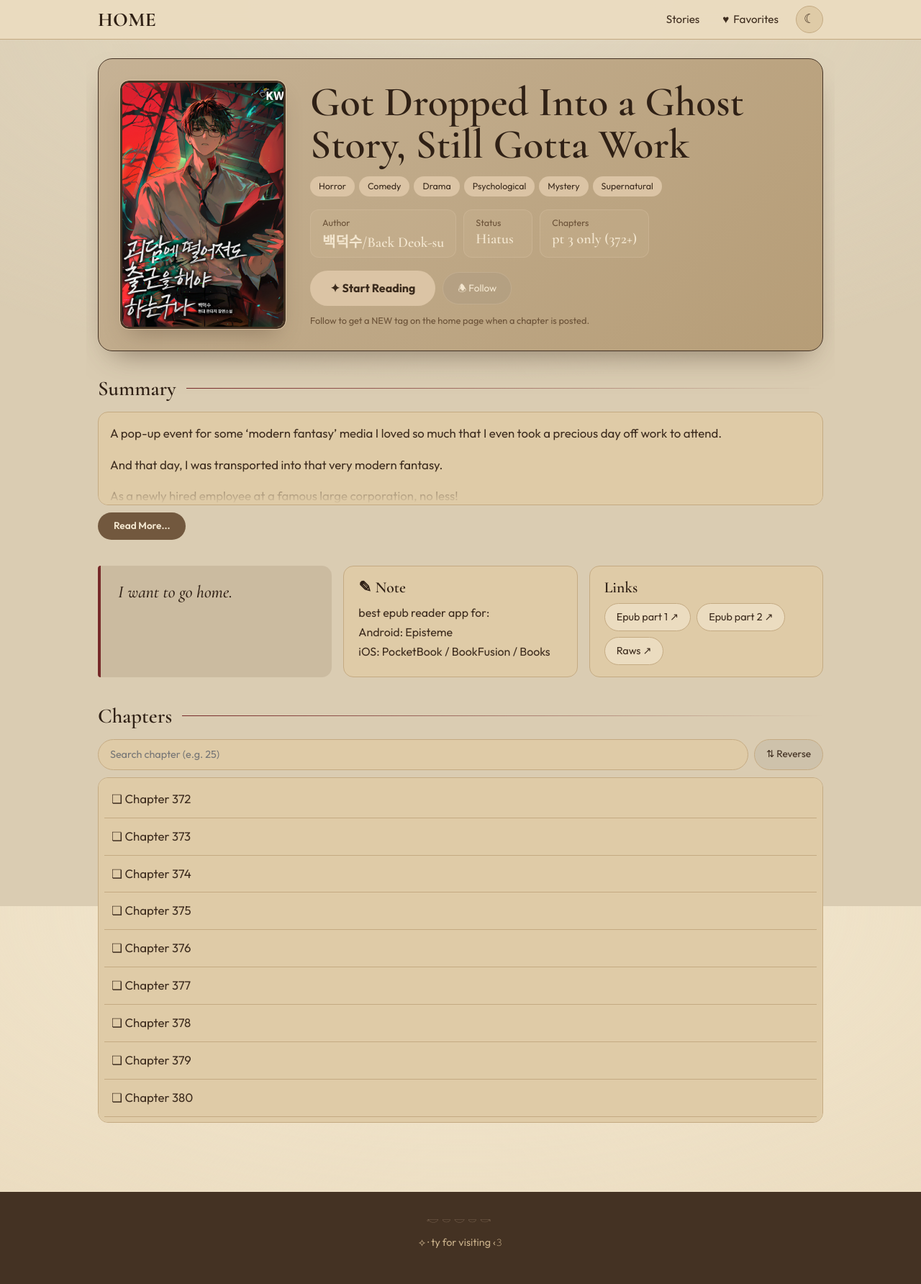
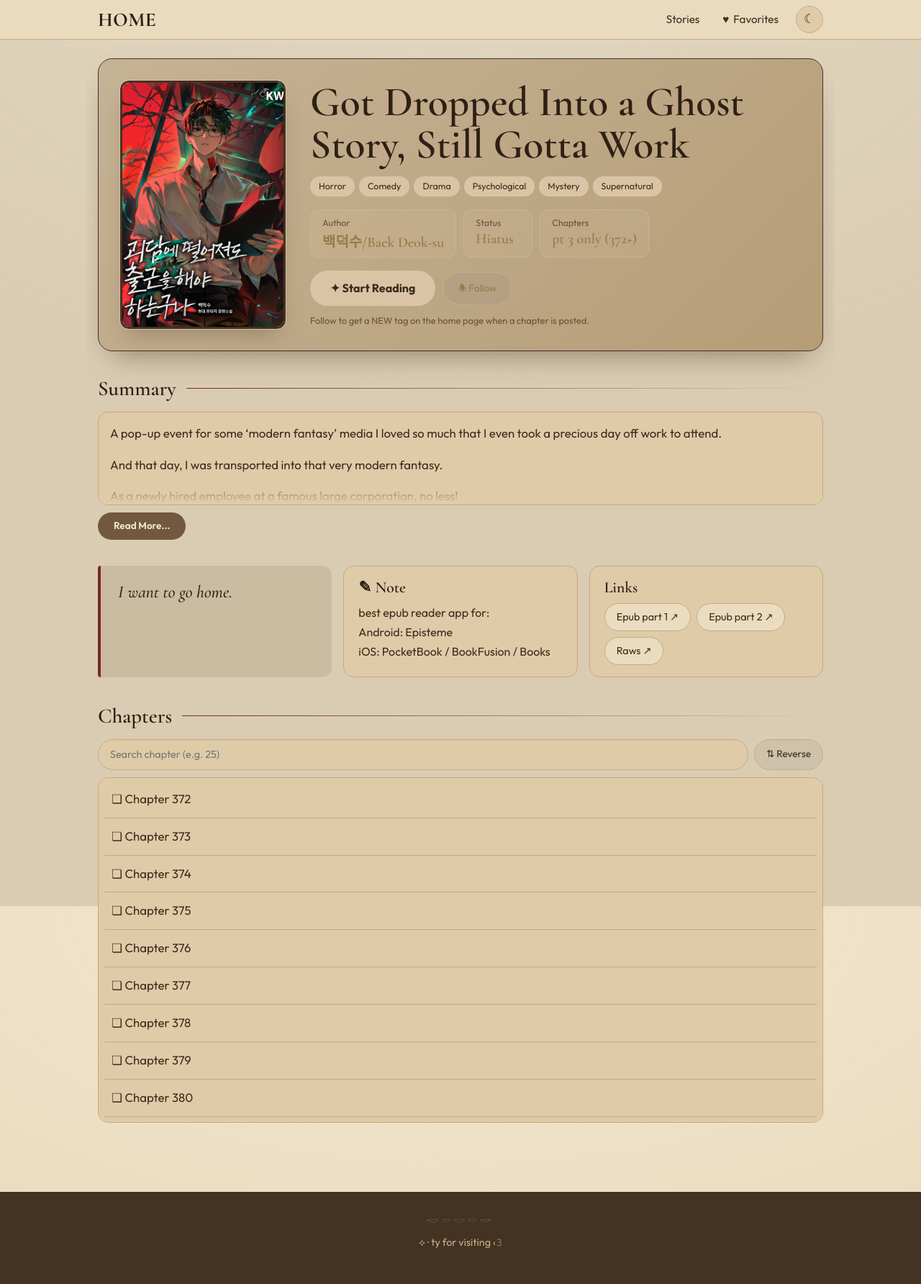
Before and after one commit to soleumn/soleumn.github.io, a Jekyll site: the page built from _novels/gsgw.md, in a window 1280 px wide. Shown: the whole page at 72% size. Built offline with Jekyll 4.4.1, drawn with Linux system fonts in a browser that asks for light colours.

Commit message:
Update site.css

```diff
--- a/assets/css/site.css
+++ b/assets/css/site.css
@@ -318,7 +318,7 @@ html[data-site-theme="light"] .novel-hero {
   background: linear-gradient(135deg, #C6B295 0%, #B69D77 100%);
   border-color: #443223;
   box-shadow: 0 20px 40px -20px rgba(68, 50, 35, .6);
-  --texto-principal: #f3e6cf;
+  --texto-principal: #967B4A;
   --texto-titulo: #2f2015;
   --texto-secundario: #6b5238;
   --detalhe-accent: #dbc4a5;
```
